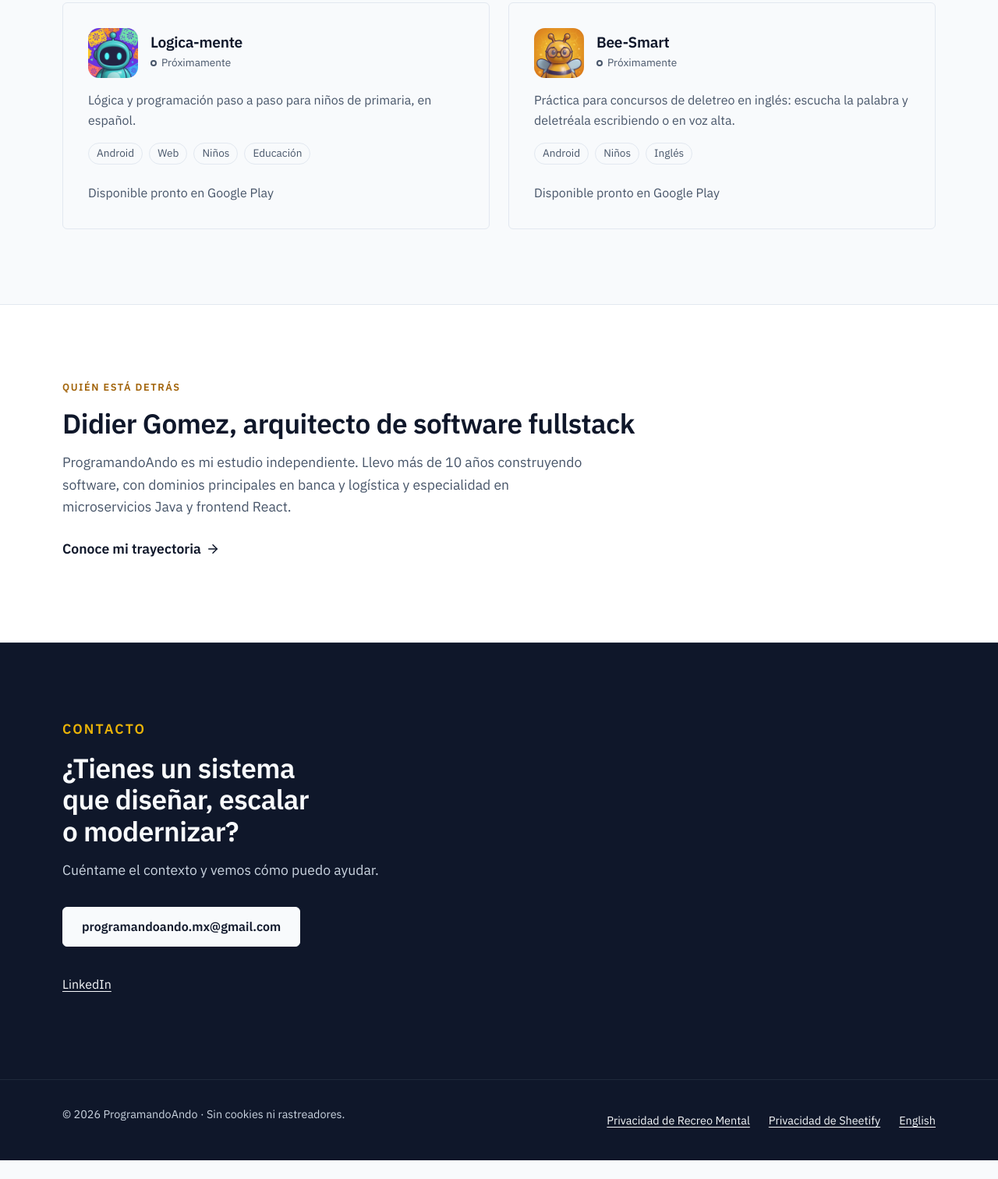
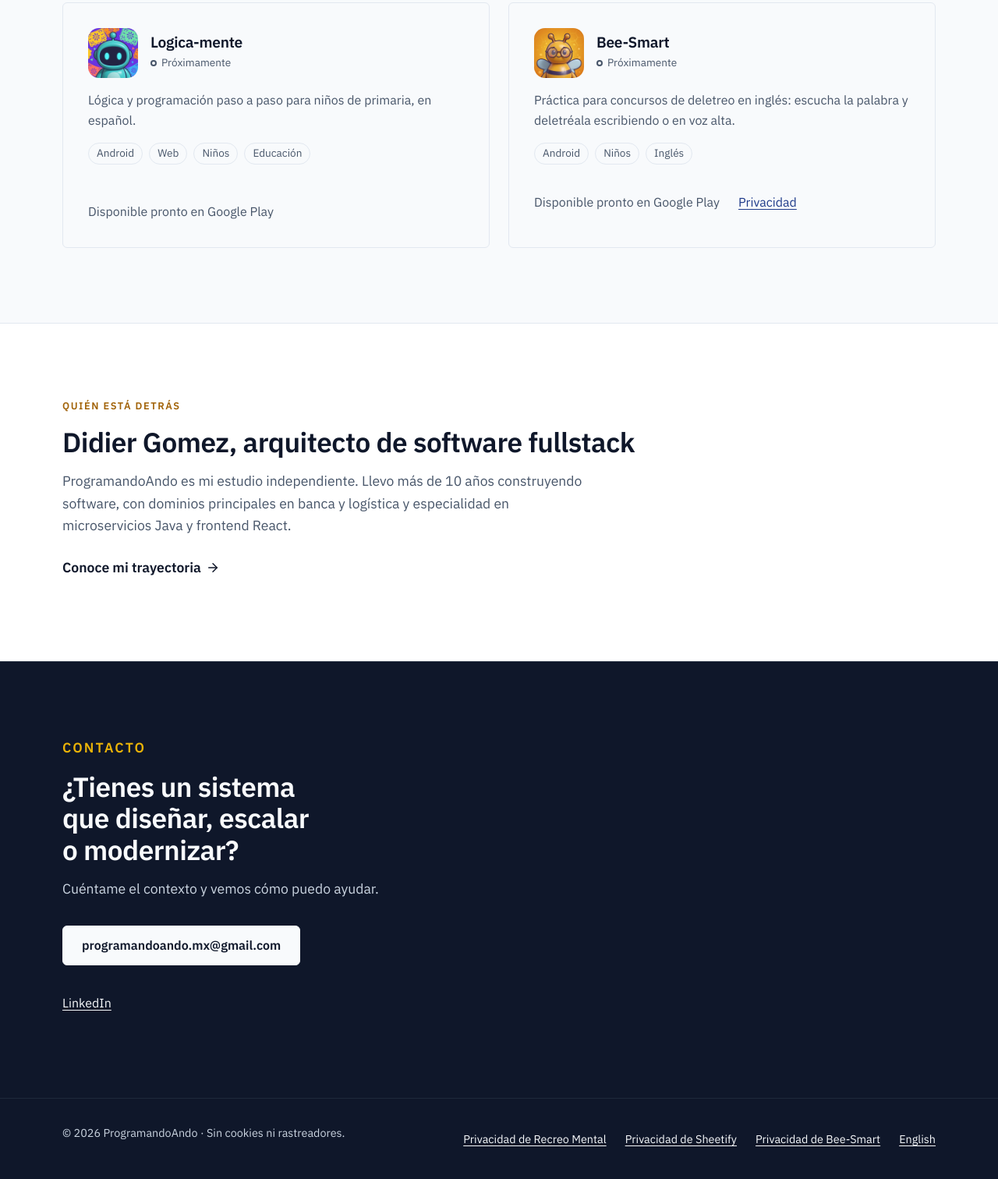
Before and after one commit to ProgramandoAndoMX/programandoandomx.github.io, a plain HTML site: page index.html in a window 1280 px wide. Shown: the part 1770-3282 px from the top of the page at 78% size. Before the commit the page ends 3258 px from the top, so only its background shows below. Drawn offline with Linux system fonts and the light colour scheme.

Commit message:
feat(bee-smart): link the privacy policy from the card and footer

```diff
--- a/index.html
+++ b/index.html
@@ -131,6 +131,7 @@
           <ul class="tags"><li>Android</li><li>Niños</li><li>Inglés</li></ul>
           <div class="app-actions">
             <span class="note">Disponible pronto en Google Play</span>
+            <a class="link" href="https://programandoandomx.github.io/bee-smart/privacidad/">Privacidad</a>
           </div>
         </article>
       </div>
@@ -166,6 +167,7 @@
     <ul>
       <li><a href="https://programandoandomx.github.io/recreo-mental-privacy/">Privacidad de Recreo Mental</a></li>
       <li><a href="https://programandoandomx.github.io/sheetify-privacy/">Privacidad de Sheetify</a></li>
+      <li><a href="https://programandoandomx.github.io/bee-smart/privacidad/">Privacidad de Bee-Smart</a></li>
       <li><a href="/en/" hreflang="en" lang="en">English</a></li>
     </ul>
   </div>
```
Also changed, not shown: en/index.html (+2 -0 lines).
